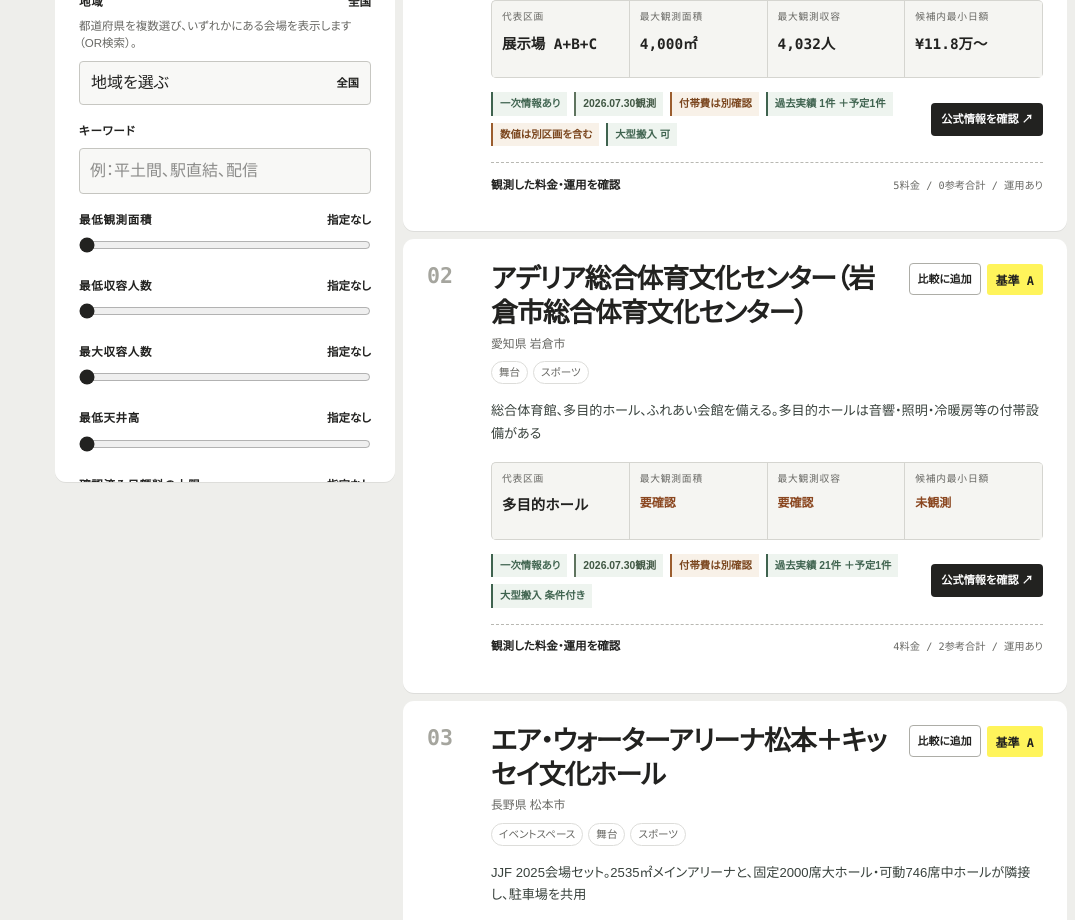
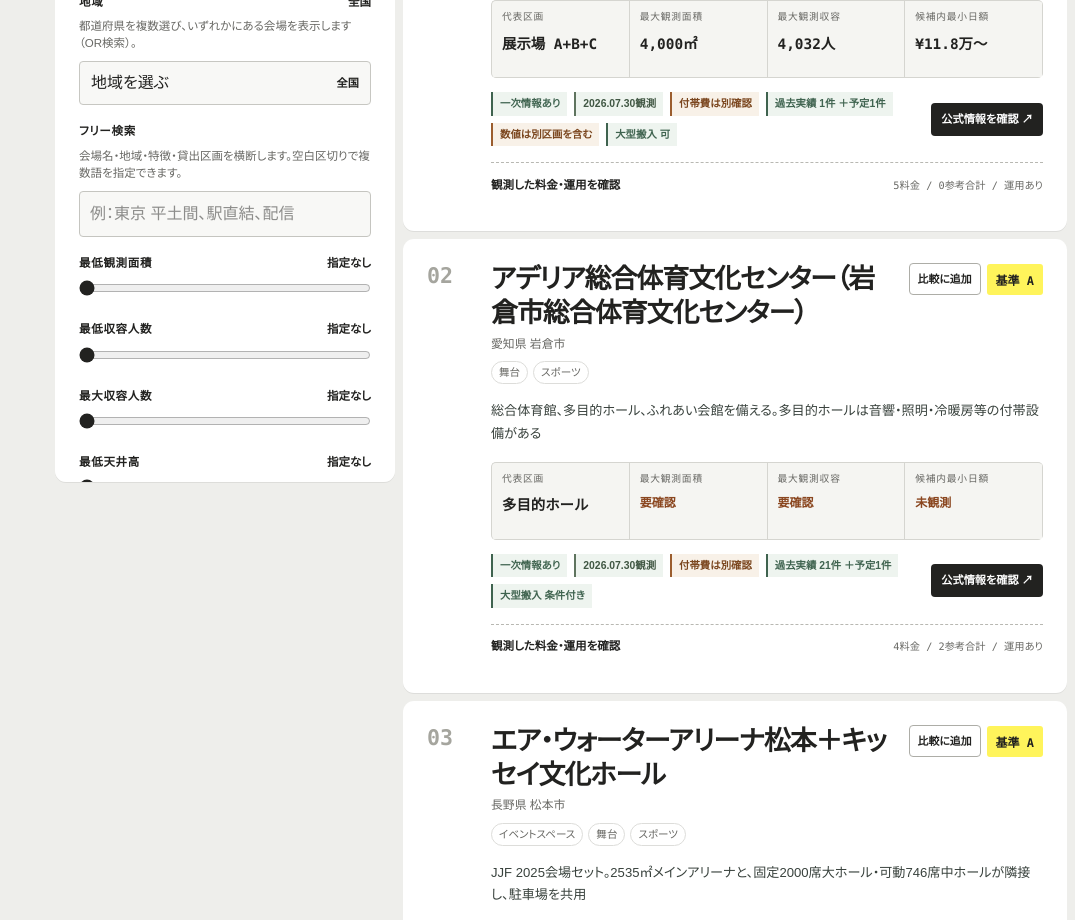
Before and after one commit to aratama-ship-it/venue-monosashi, a Next.js app in the folder web/: page / in a window 1280 px wide. Shown: the part 800-1720 px from the top of the page, without its empty margins (205-1280 px from the left). Built offline with nearby package versions, Linux system fonts and the light colour scheme.

Commit message:
Clarify and expand free venue search

```diff
--- a/web/app/globals.css
+++ b/web/app/globals.css
@@ -293,6 +293,7 @@
 }
 
 .field-help {
+  display: block;
   margin: 0 0 9px;
   color: var(--muted);
   font-size: 0.72rem;
--- a/web/app/venue-search.tsx
+++ b/web/app/venue-search.tsx
@@ -565,7 +565,11 @@
     : smallTheaterResults.slice(0, 40);
 
   const results = useMemo(() => {
-    const normalized = keyword.trim().toLocaleLowerCase("ja");
+    const searchTerms = keyword
+      .trim()
+      .toLocaleLowerCase("ja")
+      .split(/\s+/)
+      .filter(Boolean);
     return venueData.venues
       .map((venue) => {
         const hasSpaceCondition =
@@ -693,18 +697,20 @@
         return selectedVenueRoles.every((role) => venueRoleSet.has(role));
       })
       .filter((venue) => {
-        if (!normalized) return true;
-        return [
+        if (searchTerms.length === 0) return true;
+        const searchableText = [
           venue.name,
+          venue.region,
           venue.city,
           venue.prefecture,
           venue.strengths,
           venue.cautions,
           venue.bestSpace?.name ?? "",
+          ...venue.spaces.map((space) => space.name),
         ]
           .join(" ")
-          .toLocaleLowerCase("ja")
-          .includes(normalized);
+          .toLocaleLowerCase("ja");
+        return searchTerms.every((term) => searchableText.includes(term));
       })
       .filter((venue) => {
         if (sameSpace) return venue.sameSpaceKnownMatch;
@@ -1170,11 +1176,14 @@
               )}
             </div>
 
-            <label className="field">
-              <span className="field-label">キーワード</span>
+            <label className="field free-search-field">
+              <span className="field-label">フリー検索</span>
+              <span className="field-help">
+                会場名・地域・特徴・貸出区画を横断します。空白区切りで複数語を指定できます。
+              </span>
               <input
                 type="search"
-                placeholder="例：平土間、駅直結、配信"
+                placeholder="例：東京 平土間、駅直結、配信"
                 value={keyword}
                 onChange={(event) => setKeyword(event.target.value)}
               />
```
Also changed, not shown: 11 other files (tests, documents, lock files or other folders).
